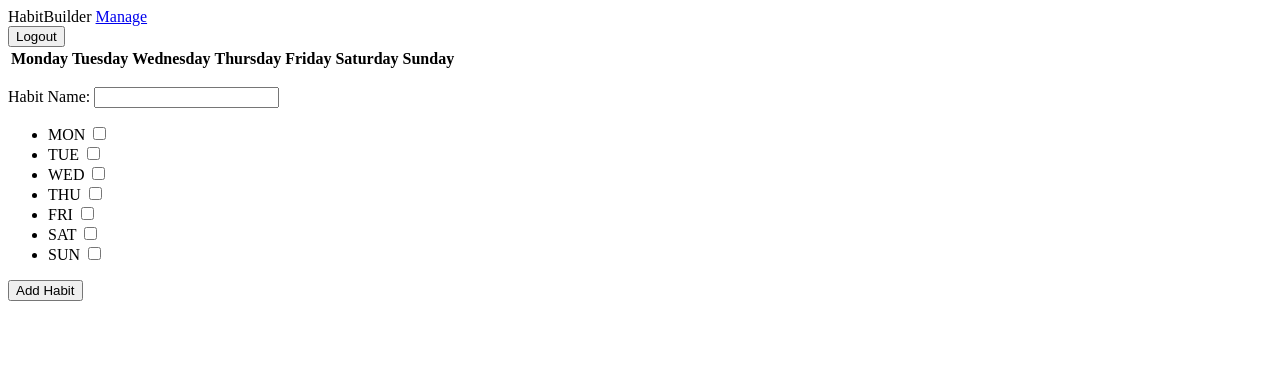
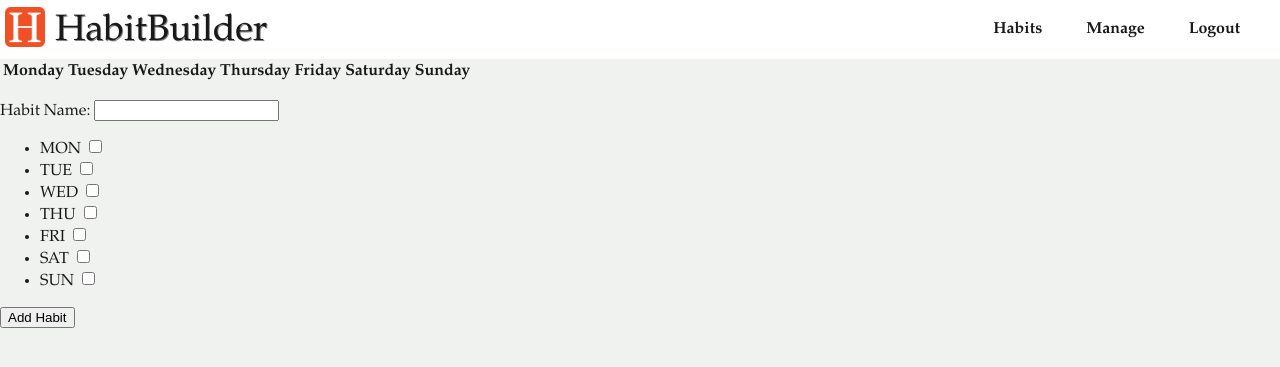
Before and after one commit to briandkim93/HabitBuilder, a Django app: page /habits/manage/ in a window 1280 px wide. Shown: the top 367 px of the page. Run offline with Django 3.2, Linux system fonts and the light colour scheme; the visitor is signed in with stand-in values (Sample User, id 1); data comes from the database, SQL or seed files in the repository; data that the repository does not hold is empty.

Commit message:
Add primary styling for root template

```diff
--- /dev/null
+++ b/habit_builder/static/css/root.css
@@ -0,0 +1,76 @@
+html, body {
+  background-color: #EFF2EF;
+  margin: 0;
+  font-family: "Palatino Linotype", "Book Antiqua", Palatino, serif;
+  color: #191919;
+}
+
+.nav-bar {
+  width: 100%;
+  background-color: #ffffff;
+}
+
+.header {
+  display: flex;
+  align-items: center;
+  width: 100%;
+  justify-content: center;
+}
+
+.logo {
+  width: 40px;
+  padding: 0px 5px;
+}
+
+.title {
+  font-size: 2.3rem;
+  padding: 10px 5px 5px;
+  text-shadow: 1px 1px #888988;
+}
+
+.nav-list {
+  text-align: center;
+  padding: 15px 0;
+}
+
+.nav-item {
+  display: inline-block;
+  padding: 0 20px;
+}
+
+.nav-link {
+  border: 0;
+  color: inherit;
+  font-family: inherit;
+  text-decoration: none;
+  font-size: 1rem;
+  font-weight: bold;
+  padding: 0;
+  background: 0;
+}
+
+.nav-link:hover {
+  color: #F15025;
+  cursor: pointer;
+}
+
+@media (min-width: 576px) {
+  .nav-bar {
+    position: relative;
+    display: flex;
+    align-items: center;
+  }
+
+  .header {
+    justify-content: left;
+  }
+
+  .nav-list {
+    position: absolute;
+    right: 0;
+  }
+
+  .last-nav-item {
+    padding-right: 40px;
+  }
+}
--- a/habit_builder/templates/root.html
+++ b/habit_builder/templates/root.html
@@ -3,18 +3,36 @@
   <head>
     {% load staticfiles %}
     <title>HabitBuilder</title>
+    <link rel="stylesheet" type="text/css" href="{% static 'css/root.css' %}" />
+    <meta name="viewport" content="width=device-width; initial-scale=1.0">
   </head>
   <body>
-    <nav>
-      <span>HabitBuilder</span>
+    <nav class="nav-bar">
+      <div class="header">
+        <a href="{% url 'signup' %}"><img class="logo" src="{% static 'hb-logo.png' %}" /></a>
+        <span class="title">HabitBuilder</span>
+      </div>
       {% if user.is_authenticated %}
-      <a href="{% url 'manage' %}">Manage</a>
-      <form method="POST" action="{% url 'logout' %}">
-        {% csrf_token %}
-        <input type="submit" value="Logout">
-      </form>
+      <div class="nav-list">
+        <div class="nav-item">
+          <a class="nav-link" href="{% url 'signup' %}">Habits</a>
+        </div>
+        <div class="nav-item">
+          <a class="nav-link" href="{% url 'manage' %}">Manage</a>
+        </div>
+        <div class="nav-item last-nav-item">
+          <form method="POST" action="{% url 'logout' %}">
+            {% csrf_token %}
+            <input class="nav-link" type="submit" value="Logout">
+          </form>
+        </div>
+      </div>
       {% else %}
-      <a href="{% url 'login' %}">Login</a>
+      <div class="nav-list last-nav-item">
+        <div class="nav-item">
+          <a class="nav-link" href="{% url 'login' %}">Login</a>
+        </div>
+      </div>
       {% endif %}
     </nav>
     {% block content %}
```
Also changed, not shown: habit_builder/static/css/manage.css (added, +15 -0 lines), habit_builder/static/css/day.css (added), habit_builder/static/hb-logo.png (added).
